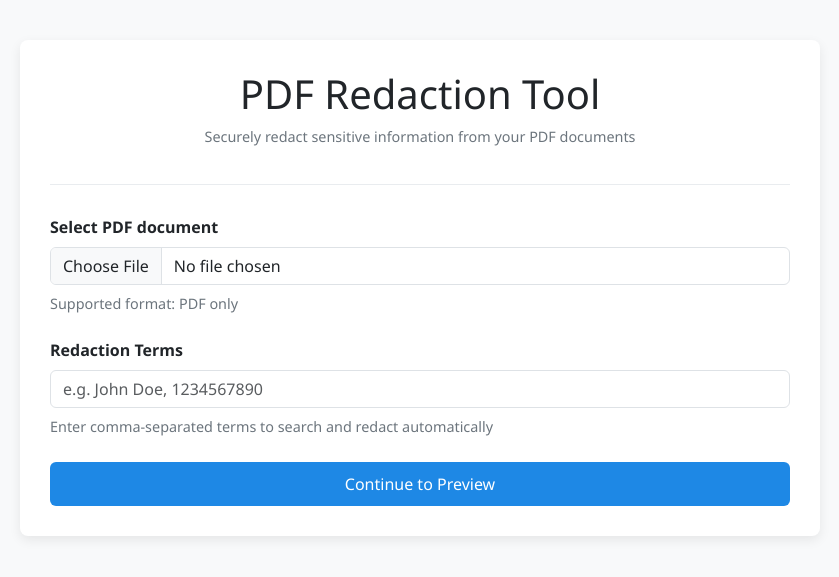
After one commit to Chitwan-rana/DM, a Django app: page /redact/ in a window 1280 px wide. The commit adds this page. Shown: the top 577 px of the page, without its empty margins (220-1059 px from the left). Run offline with Django 5.2, Linux system fonts and the light colour scheme; some libraries are stand-ins or nearby versions.

Commit message:
Implement Redaction

```diff
--- a/DocumentManager/IDP/urls.py
+++ b/DocumentManager/IDP/urls.py
@@ -1,5 +1,5 @@
 from django.urls import path
-from .views import merge_pdfs_view,compress_pdf_view,download_compressed_pdf,split_pdf_view,download_split_pdf,convert_pdf,download_searchable_pdf
+from .views import merge_pdfs_view,compress_pdf_view,download_compressed_pdf,split_pdf_view,download_split_pdf,convert_pdf,download_searchable_pdf,redact_confirm,redact
 
 urlpatterns = [
      path('merge-pdfs/', merge_pdfs_view, name='merge_pdfs_views'),
@@ -7,12 +7,10 @@ urlpatterns = [
      path('download-compressed-pdf/', download_compressed_pdf, name='download_compressed_pdf'),
      path('split-pdf/', split_pdf_view, name='split_pdf'),
      path('download-split-pdf/', download_split_pdf, name='download_split_pdf'),
-    path('convert/', convert_pdf, name='convert_pdf'),
-    path('download-searchable-pdf/',download_searchable_pdf, name='download_searchable_pdf'),
-     # path('compress/', views.compress_file, name='compress_file'),
-     # path('generatesearchable/', views.generate_searchable_view, name='generate_searchable_view'),
-     # path('merge/', views.merge_files_view, name='merge_files_view'),
-     # path('split/', views.split_file, name='split_file'),
-     # path('summarization/', views.summarization, name='summarization'),
+     path('convert/', convert_pdf, name='convert_pdf'),
+     path('download-searchable-pdf/',download_searchable_pdf, name='download_searchable_pdf'),
+     path('redact/', redact, name='redact'),
+     path('redact-confirm/', redact_confirm, name='redact_confirm'),
+
 
 ]
--- a/DocumentManager/IDP/views.py
+++ b/DocumentManager/IDP/views.py
@@ -1,7 +1,6 @@
 from django.shortcuts import render
 from django.conf import settings
 from django import forms
-import os
 import tempfile
 import PyPDF2
 import google.generativeai as genai #type:ignore
@@ -15,6 +14,9 @@ from django.shortcuts import  redirect
 from django.core.files.storage import FileSystemStorage
 from django.contrib import messages
 
+import io
+import fitz  # PyMuPDF
+import json
 import os
 import tempfile
 import uuid
@@ -215,7 +217,7 @@ def compress_pdf_view(request):
                     output_filename += '.pdf'
 
                 # Check file size
-                if pdf_file.size > 100 * 1024 * 1024:  # 100MB limit
+                if pdf_file.size > 400 * 1024 * 1024:  # 100MB limit
                     context['error'] = "File is too large. Maximum file size is 100MB."
                     return render(request, 'IDP/Compress/compress_pdf.html', context)
 
@@ -530,10 +532,91 @@ def download_searchable_pdf(request):
                               content_type='application/pdf')
         response['Content-Disposition'] = f'attachment; filename="{filename}"'
 
-        # Clean up after sending (optional - you might want to keep files for caching)
-        # os.remove(output_path)
+
 
         return response
     else:
         messages.error(request, "File not found or processing error occurred.")
         return render(request, 'IDP/Searchable/Searchable.html')
+
+
+# Redaction of PDF
+TEMP_DIR = os.path.join(settings.MEDIA_ROOT, "temp")
+
+def extract_highlight_images(pdf_path, terms):
+    doc = fitz.open(pdf_path)
+    image_paths = []
+
+    for page_num in range(len(doc)):
+        page = doc[page_num]
+        for term in terms:
+            areas = page.search_for(term)
+            for rect in areas:
+                highlight = page.add_highlight_annot(rect)
+                highlight.update()
+
+        img_path = os.path.join(TEMP_DIR, f"preview_page_{page_num}.png")
+        pix = page.get_pixmap()
+        pix.save(img_path)
+        image_paths.append(f"/media/temp/preview_page_{page_num}.png")
+
+    return image_paths
+
+def redact(request):
+    if request.method == "POST" and request.FILES.get("pdf"):
+        pdf_file = request.FILES["pdf"]
+        terms = [t.strip() for t in request.POST.get("terms", "").split(",") if t.strip()]
+        session_id = str(uuid.uuid4())
+        temp_pdf_path = os.path.join(TEMP_DIR, f"{session_id}.pdf")
+        os.makedirs(TEMP_DIR, exist_ok=True)
+        default_storage.save(temp_pdf_path, pdf_file)
+
+        request.session['temp_pdf'] = temp_pdf_path
+        request.session['terms'] = terms
+
+        # Create previews
+        images = extract_highlight_images(temp_pdf_path, terms)
+        return render(request, "IDP/Redaction/Preview.html", {"images": images})
+
+    return render(request, "IDP/Redaction/Redact.html")
+
+def redact_confirm(request):
+    temp_pdf = request.session.get('temp_pdf')
+    terms = request.session.get('terms', [])
+
+    if not temp_pdf or not os.path.exists(temp_pdf):
+        return render(request, "IDP/Redaction/Redact.html", {"error": "No session data found."})
+
+    doc = fitz.open(temp_pdf)
+
+    # Manual redaction boxes from canvas
+    if request.method == "POST":
+        boxes_json = request.POST.get("boxes_json")
+        if boxes_json:
+            drawings = json.loads(boxes_json)
+            for page_index, boxes in drawings.items():
+                page = doc[int(page_index)]
+                pix = page.get_pixmap()
+                scale_x = page.rect.width / pix.width
+                scale_y = page.rect.height / pix.height
+
+                for b in boxes:
+                    rect = fitz.Rect(
+                        b["x"] * scale_x,
+                        b["y"] * scale_y,
+                        (b["x"] + b["w"]) * scale_x,
+                        (b["y"] + b["h"]) * scale_y
+                    )
+                    page.add_redact_annot(rect, fill=(0, 0, 0))
+
+        # Apply search-based redaction too (if needed)
+        for page in doc:
+            for term in terms:
+                for rect in page.search_for(term):
+                    page.add_redact_annot(rect, fill=(0, 0, 0))
+            page.apply_redactions()
+
+    output = io.BytesIO()
+    doc.save(output)
+    output.seek(0)
+    return FileResponse(output, as_attachment=True, filename="redacted.pdf")
--- /dev/null
+++ b/DocumentManager/Template/IDP/Redaction/Redact.html
@@ -0,0 +1,79 @@
+<!DOCTYPE html>
+<html>
+<head>
+    <title>PDF Redaction Tool</title>
+    <meta name="viewport" content="width=device-width, initial-scale=1.0">
+    <link href="https://cdn.jsdelivr.net/npm/bootstrap@5.3.0/dist/css/bootstrap.min.css" rel="stylesheet">
+    <style>
+        body {
+            background-color: #f8f9fa;
+            font-family: 'Segoe UI', Tahoma, Geneva, Verdana, sans-serif;
+        }
+        .app-container {
+            max-width: 800px;
+            margin: 40px auto;
+            background: white;
+            border-radius: 8px;
+            box-shadow: 0 4px 12px rgba(0,0,0,0.08);
+            padding: 30px;
+        }
+        .header {
+            margin-bottom: 30px;
+            border-bottom: 1px solid #e9ecef;
+            padding-bottom: 20px;
+        }
+        .form-label {
+            font-weight: 600;
+        }
+        .info-text {
+            color: #6c757d;
+            font-size: 0.9rem;
+        }
+        .btn-primary {
+            background-color: #1e88e5;
+            border: none;
+            padding: 10px 20px;
+        }
+        .btn-primary:hover {
+            background-color: #1976d2;
+        }
+    </style>
+</head>
+<body>
+    <div class="app-container">
+        <div class="header">
+            <h1 class="text-center">PDF Redaction Tool</h1>
+            <p class="text-center info-text">Securely redact sensitive information from your PDF documents</p>
+        </div>
+
+        <form method="POST" enctype="multipart/form-data">
+            {% csrf_token %}
+
+            <div class="mb-4">
+                <label class="form-label">Select PDF document</label>
+                <input type="file" name="pdf" accept=".pdf" required class="form-control" id="pdf-upload">
+                <div class="info-text mt-2">
+                    <i class="bi bi-info-circle"></i> Supported format: PDF only
+                </div>
+            </div>
+
+            <div class="mb-4">
+                <label class="form-label">Redaction Terms</label>
+                <input type="text" name="terms" placeholder="e.g. John Doe, 1234567890"
+                       required class="form-control" id="terms-input">
+                <div class="info-text mt-2">
+                    <i class="bi bi-info-circle"></i> Enter comma-separated terms to search and redact automatically
+                </div>
+            </div>
+
+            <div class="d-grid gap-2 mt-4">
+                <button type="submit" class="btn btn-primary">
+                    Continue to Preview
+                </button>
+            </div>
+        </form>
+    </div>
+
+    <script src="https://cdn.jsdelivr.net/npm/bootstrap@5.3.0/dist/js/bootstrap.bundle.min.js"></script>
+</body>
+</html>
--- a/DocumentManager/Template/base.html
+++ b/DocumentManager/Template/base.html
@@ -37,6 +37,9 @@
     align-items: center;
     width: 100%;
   }
+  {% block style %}
+
+  {% endblock style %}
 
 
   .logo {
--- a/DocumentManager/Template/index.html
+++ b/DocumentManager/Template/index.html
@@ -548,7 +548,7 @@ td {
               <a href="{% url 'page_not_found' %}" class="stretched-link">
                 <h3>PDF to DOCs</h3>
               </a>
-              <p>Through meticulous data summarization and analysis, we efficiently distill complex information into concise, actionable insights, empowering strategic and informed decision-making processes effectively.</p>
+              <p>Through seamless PDF to DOC transformation and structuring, we accurately convert rich content into editable formats, enabling efficient review, collaboration, and informed document handling workflows effectively.</p>
             </div>
           </div><!-- End Service Item -->
 
@@ -557,7 +557,7 @@ td {
               <div class="icon">
                 <i class="bi bi-clock" style="color: #f3268c;"></i>
               </div>
-              <a href="{% url 'page_not_found' %}" class="stretched-link">
+              <a href="{% url 'redact' %}" class="stretched-link">
                 <h3>Redaction </h3>
               </a>
               <p>Effortlessly redact PDF visibility to ensure strict data privacy and enhanced security. Each user can securely access only their own documents, completely preventing unauthorized access to other users' files or sensitive information.</p>
```
Also changed, not shown: DocumentManager/Template/IDP/Redaction/Preview.html (added, +386 -0 lines).
